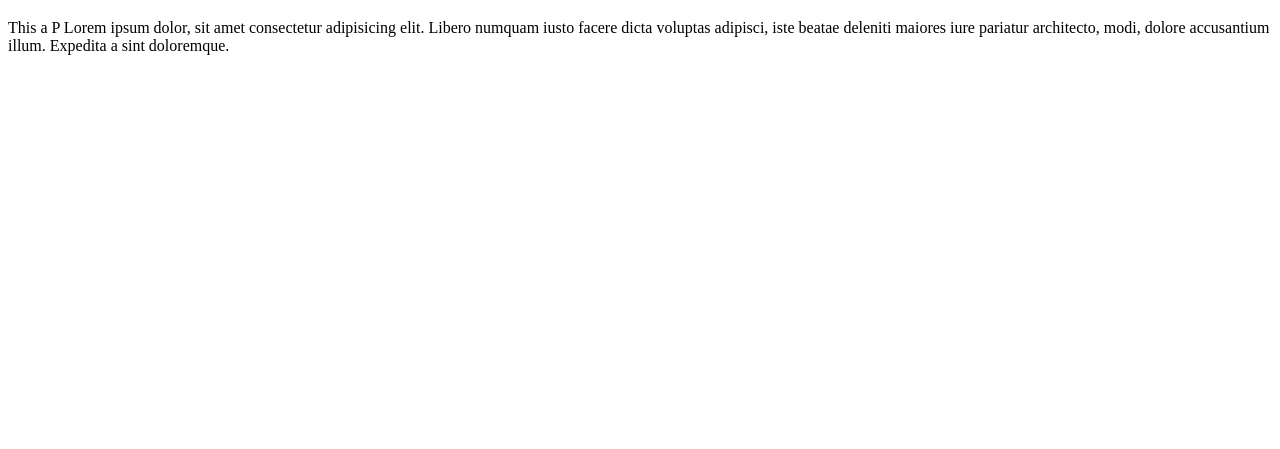
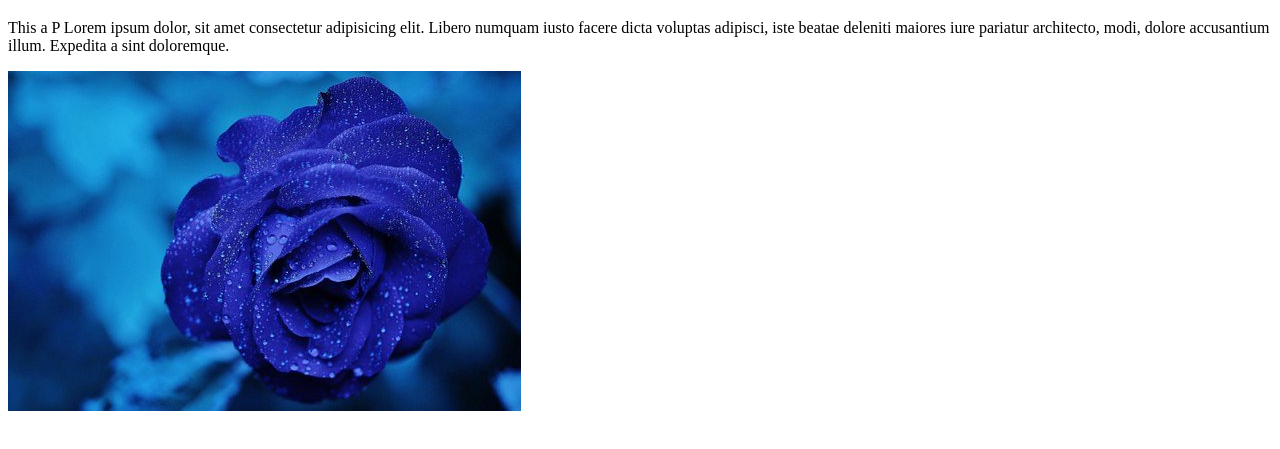
Before and after one commit to Sabbir93/together-we, a plain HTML site: page index.html in a window 1280 px wide. Shown: the part 61-510 px from the top of the page. Drawn offline with Linux system fonts and the light colour scheme.

Commit message:
3rd commit

```diff
--- a/index.html
+++ b/index.html
@@ -13,5 +13,6 @@
     <p>
         This a P Lorem ipsum dolor, sit amet consectetur adipisicing elit. Libero numquam iusto facere dicta voluptas adipisci, iste beatae deleniti maiores iure pariatur architecto, modi, dolore accusantium illum. Expedita a sint doloremque.
     </p>
+    <img src="rose.jpg" alt="">
 </body>
 </html>
```
Also changed, not shown: rose.jpg (added).
